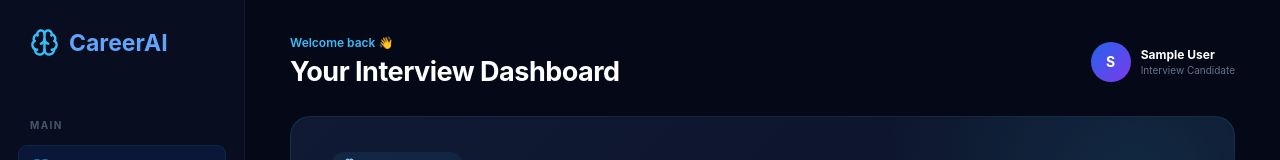
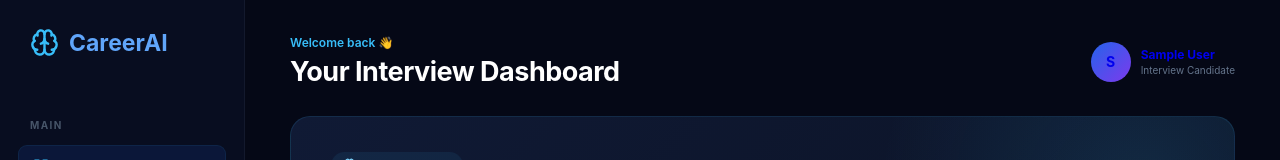
Before and after one commit to madhubhashaniwgs/MockMate, a React app in the folder frontend/: page /dashboard in a window 1280 px wide. Shown: the top 160 px of the page. Built offline with nearby package versions, Linux system fonts and the light colour scheme; no server answers; sample sign-in values are in the browser's storage; the HTML template or start-up script is replaced by a standard one.

Commit message:
feat:view profile and change password features are added and navigate from dashbord to profile

```diff
--- a/frontend/src/App.jsx
+++ b/frontend/src/App.jsx
@@ -9,6 +9,8 @@ import InterviewResult from "./pages/InterviewResult";
 import InterviewHistory from "./pages/InterviewHistory";
 import MockInterview from "./pages/MockInterview";
 import Performance from "./pages/Performance";
+import Profile from "./pages/Profile";
+import ChangePassword from "./pages/ChangePassword";
 
 import ProtectedRoute from "./ProtectedRoute";
 
@@ -59,6 +61,15 @@ function App() {
             path="/performance"
             element={<Performance />}
           />
+          <Route
+            path="/profile"
+            element={<Profile />}
+          />
+
+          <Route
+            path="/change-password"
+            element={<ChangePassword />}
+          />
 
         </Route>
 
--- a/frontend/src/pages/Dashboard.jsx
+++ b/frontend/src/pages/Dashboard.jsx
@@ -244,8 +244,10 @@ function Dashboard() {
             </h1>
           </div>
 
-          <div className="dashboard-profile">
-
+          <Link
+          to="/profile"
+          className="dashboard-profile"
+        >
           <div className="profile-avatar">
             {userInitial}
           </div>
@@ -262,7 +264,7 @@ function Dashboard() {
 
           </div>
 
-          </div>
+        </Link>
 
         </header>
 
```
Lines whose indentation alone changed are shown as unchanged.
